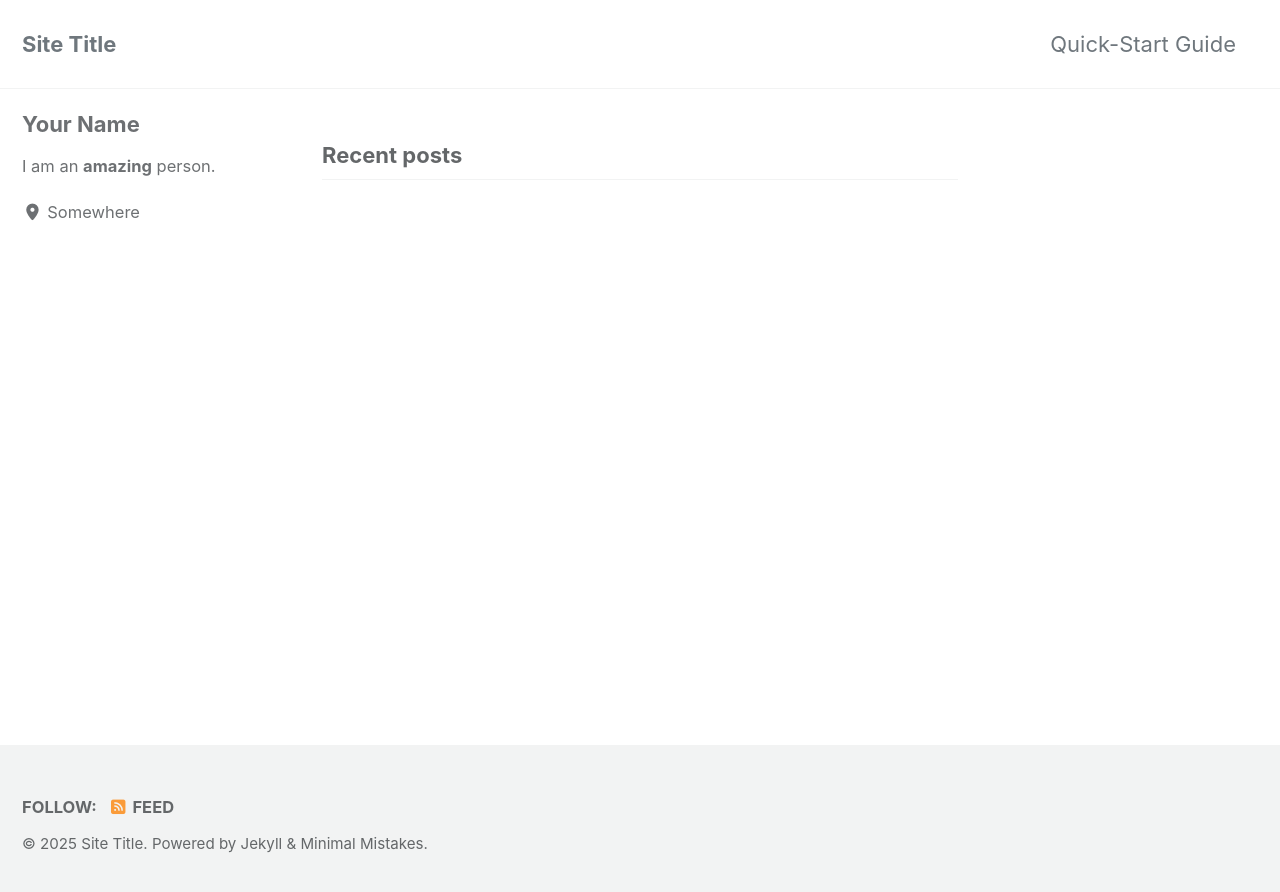
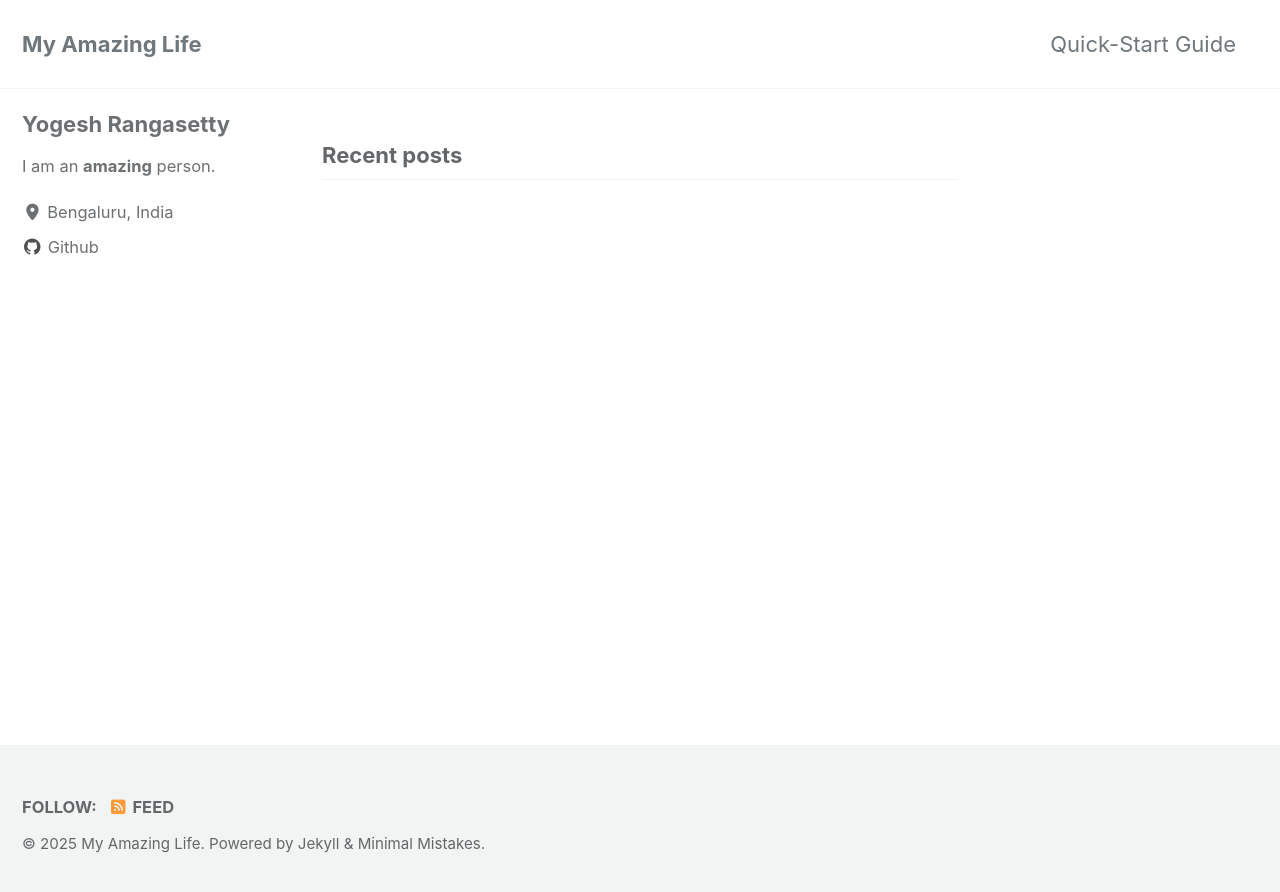
Before and after one commit to yogeshmr/yogeshmr.github.io, a Jekyll site: the page built from index.html, in a window 1280 px wide. Shown: the top 892 px of the page. Built offline with Jekyll 4.4.1, drawn with Linux system fonts in a browser that asks for light colours; cached includes are drawn as plain includes; the list of posts is cut into pages by our own code.

Commit message:
Configure blog settings

```diff
--- a/_config.yml
+++ b/_config.yml
@@ -17,13 +17,13 @@ minimal_mistakes_skin    : "default" # "air", "aqua", "contrast", "dark", "dirt"
 # Site Settings
 locale                   : "en-US"
 rtl                      : # true, false (default) # turns direction of the page into right to left for RTL languages
-title                    : "Site Title"
+title                    : "My Amazing Life" # site title that appears in the masthead and browser tab
 title_separator          : "-"
 subtitle                 : # site tagline that appears below site title in masthead
-name                     : "Your Name"
+name                     : "Yogesh Rangasetty"
 description              : "An amazing website."
-url                      : # the base hostname & protocol for your site e.g. "https://mmistakes.github.io"
-baseurl                  : # the subpath of your site, e.g. "/blog"
+url                      : "https://yogeshmr.github.io" # the base hostname & protocol for your site e.g. "https://mmistakes.github.io"
+baseurl                  : "" # the subpath of your site, e.g. "/blog"
 repository               : # GitHub username/repo-name e.g. "mmistakes/minimal-mistakes"
 teaser                   : # path of fallback teaser image, e.g. "/assets/images/500x300.png"
 logo                     : # path of logo image to display in the masthead, e.g. "/assets/images/88x88.png"
@@ -113,14 +113,16 @@ analytics:
 
 # Site Author
 author:
-  name             : "Your Name"
+  name             : "Yogesh Rangasetty"
   avatar           : # path of avatar image, e.g. "/assets/images/bio-photo.jpg"
   bio              : "I am an **amazing** person."
-  location         : "Somewhere"
+  location         : "Bengaluru, India"
   email            :
   links:
-    - label: "Email"
-      icon: "fas fa-fw fa-envelope-square"
+    - label: "Github"
+      icon: "fab fa-fw fa-github"
+      url: "https://github.com/yogeshmr"
+      # icon: "fas fa-fw fa-envelope-square"
       # url: "mailto:your.name@email.com"
     - label: "Website"
       icon: "fas fa-fw fa-link"
@@ -218,6 +220,8 @@ kramdown:
   toc_levels: 1..6
   smart_quotes: lsquo,rsquo,ldquo,rdquo
   enable_coderay: false
+  math_engine: mathjax
+  syntax_highlighter: rouge
 
 
 # Sass/SCSS
```
